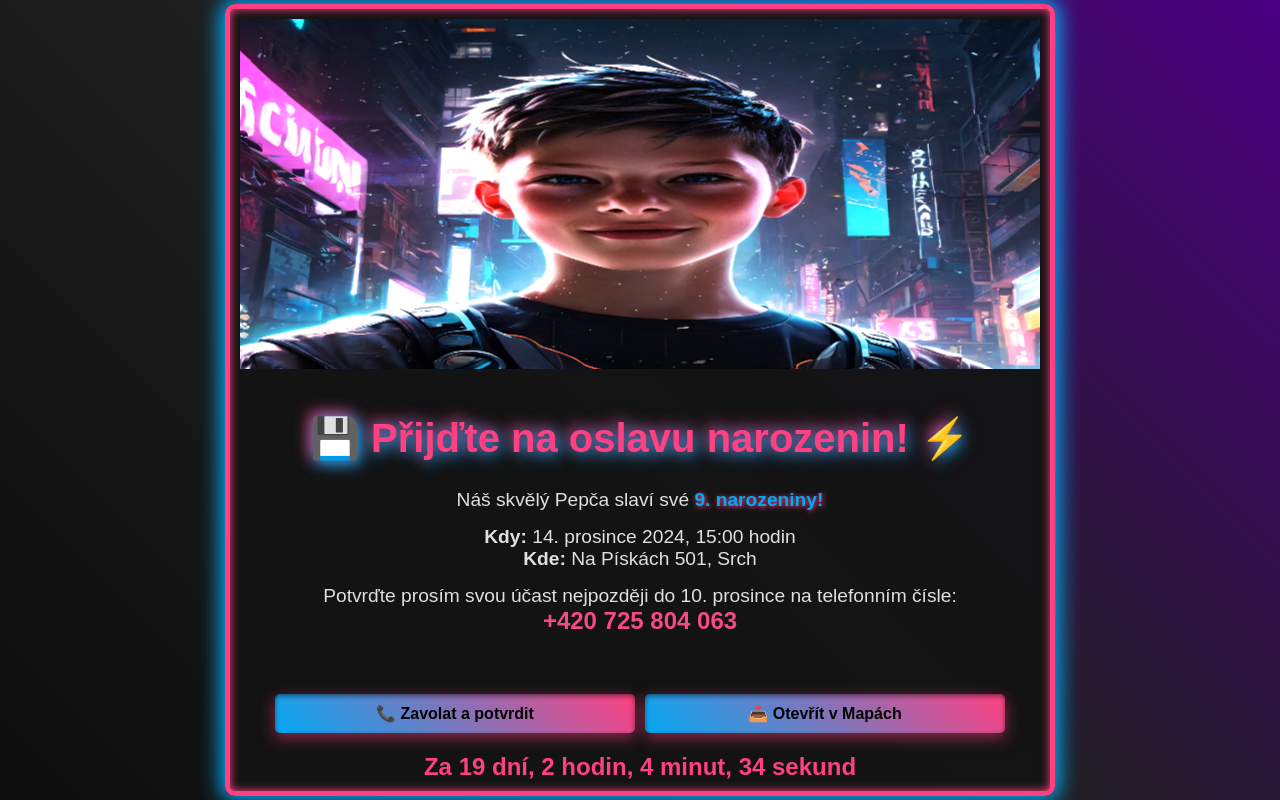
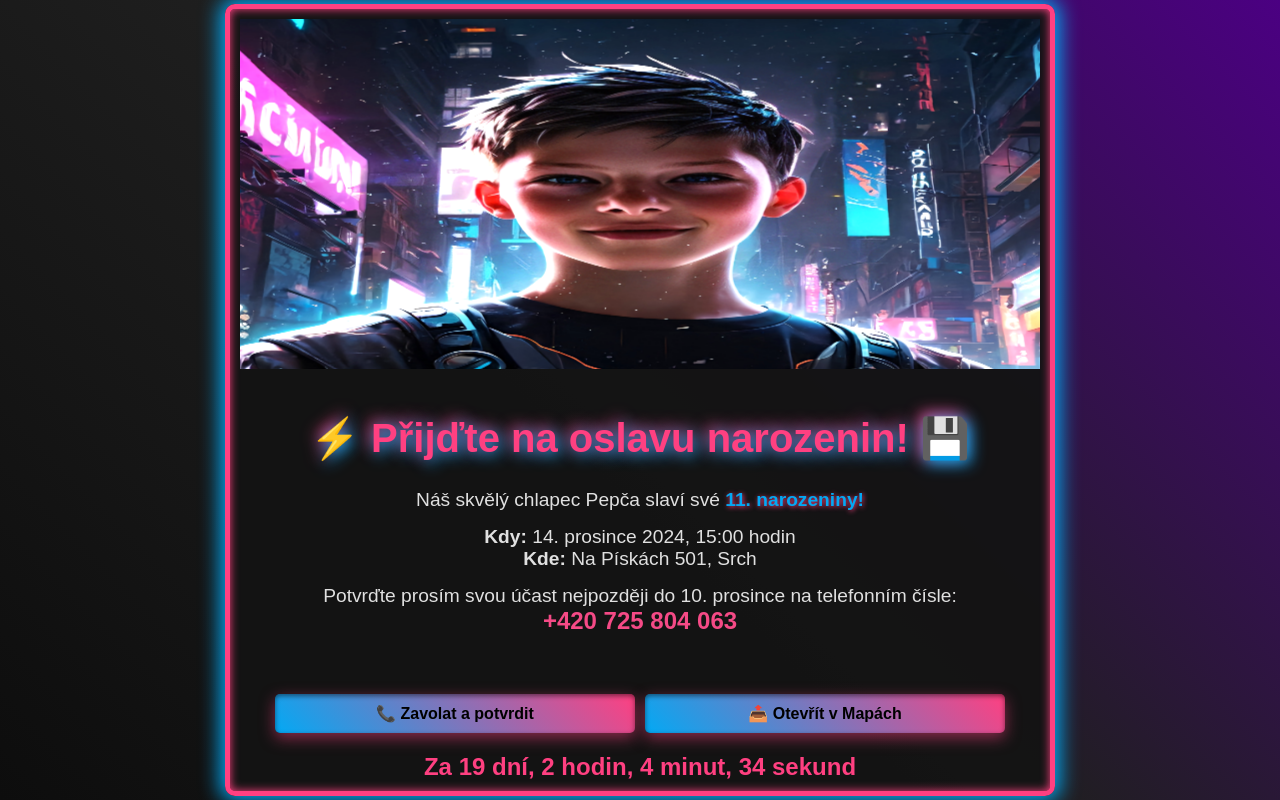
Before and after one commit to VendulkaB/Pepca, a plain HTML site: page index.html in a window 1280 px wide. Drawn offline with Linux system fonts and the light colour scheme.

Commit message:
Update index.html

```diff
--- a/index.html
+++ b/index.html
@@ -3,7 +3,7 @@
 <head>
     <meta charset="UTF-8">
     <meta name="viewport" content="width=device-width, initial-scale=1.0, maximum-scale=1.0, user-scalable=no">
-    <title>Pozvánka na narozeniny 🎉</title>
+    <title>Pozvánka na narozeniny 💾</title>
     <link rel="stylesheet" href="style.css">
 </head>
 <body>
@@ -15,9 +15,9 @@
 
         <!-- Textová část -->
         <div class="text-container">
-            <h1 class="birthday-title">💾 Přijďte na oslavu narozenin! ⚡</h1>
+            <h1 class="birthday-title">⚡ Přijďte na oslavu narozenin! 💾</h1>
             <p class="details">
-                Náš skvělý Pepča slaví své <span class="highlight">9. narozeniny!</span>
+                Náš skvělý chlapec Pepča slaví své <span class="highlight">11. narozeniny!</span>
             </p>
             <p class="details">
                 <strong>Kdy:</strong> 14. prosince 2024, 15:00 hodin<br>
```
